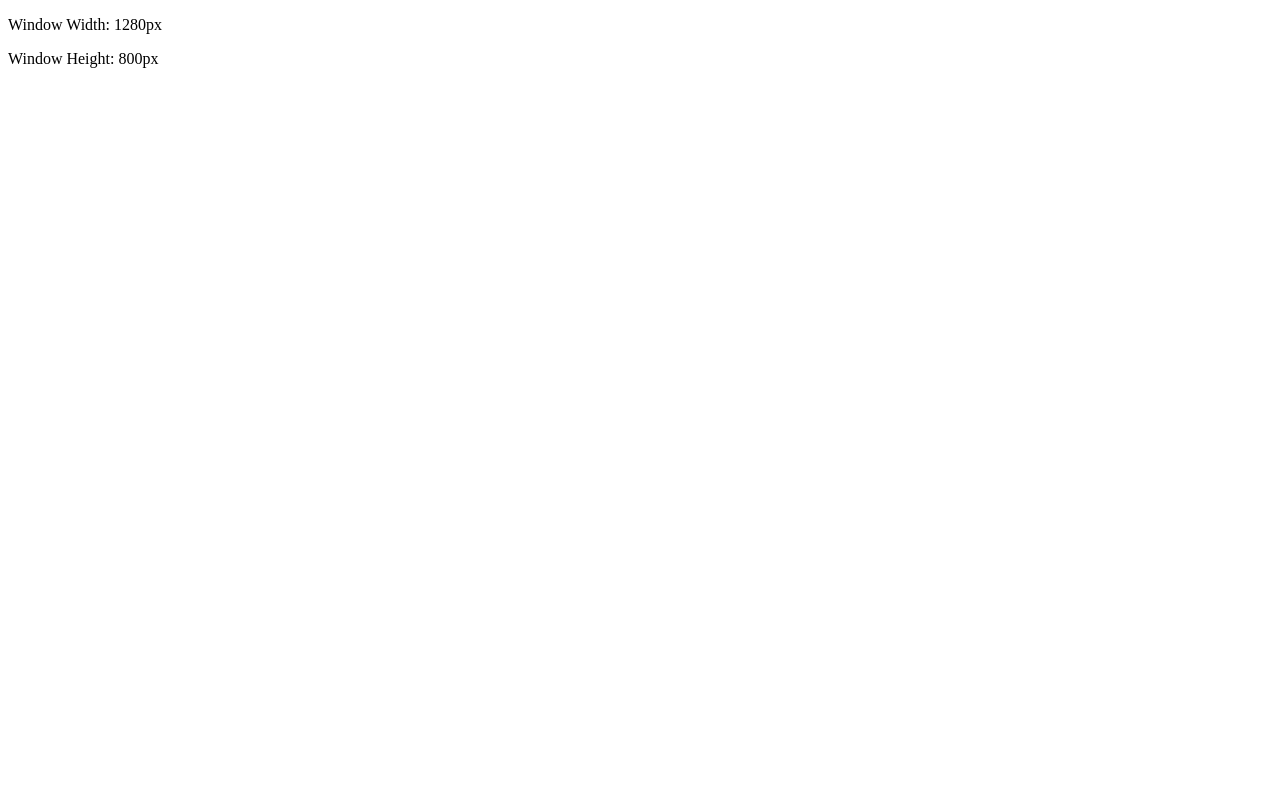
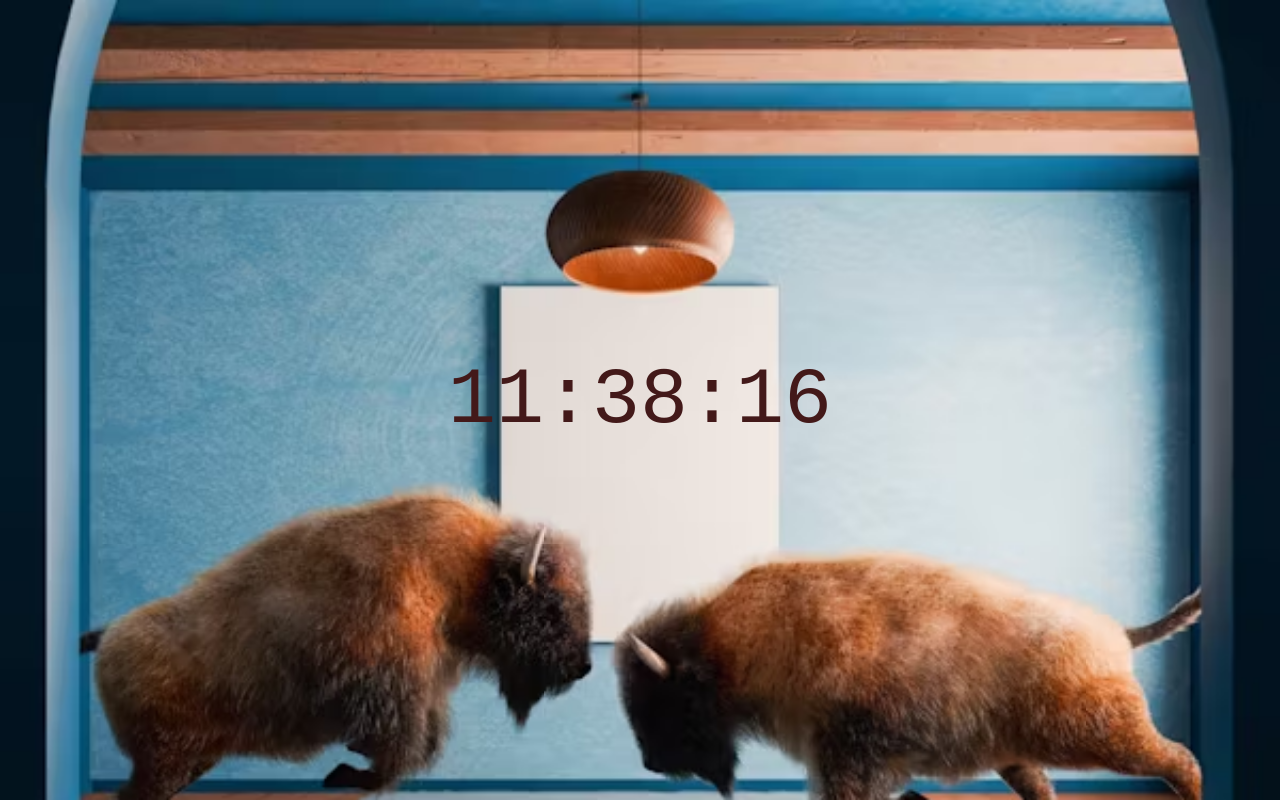
Before and after one commit to vijaym105/React-, a React (Vite) app in the folder my-react-app/: page / in a window 1280 px wide. Built offline with nearby package versions, Linux system fonts and the light colour scheme.

Commit message:
Digital Clock

```diff
--- a/my-react-app/src/App.jsx
+++ b/my-react-app/src/App.jsx
@@ -1,10 +1,11 @@
-import ToDoList from "./ToDoList"
+import Clock from "./Clock"
+
 
 
 
 function App(){
   return(
-<ToDoList />
+<Clock />
   )
 }
 
--- /dev/null
+++ b/my-react-app/src/Clock.jsx
@@ -0,0 +1,31 @@
+import { useEffect, useState } from "react";
+
+function Clock() {
+  const [clock, setClock] = useState(new Date());
+
+  useEffect(() => {
+    const inter = setInterval(() => {
+      setClock(new Date());
+    }, 1000);
+
+    return () => clearInterval(inter); // cleanup
+  }, []);
+
+  function Timelr() {
+    const hour = clock.getHours().toString().padStart(2, "0");
+    const min = clock.getMinutes().toString().padStart(2, "0");
+    const sec = clock.getSeconds().toString().padStart(2, "0");
+
+    return `${hour}:${min}:${sec}`;
+  }
+
+  return (
+    <div className="clock-cont">
+      <div className="clock">
+        <span>{Timelr()}</span>
+      </div>
+    </div>
+  );
+}
+
+export default Clock;
--- a/my-react-app/src/ToDoList.jsx
+++ /dev/null
@@ -1,62 +0,0 @@
-import { func } from "prop-types";
-import { useEffect, useState } from "react";
-
-function ToDoList(){
-    const [width, setWdith] = useState(window.innerWidth);
-    const [height, setHeight] = useState(window.innerHeight);
-
-    useEffect(() =>{
-    window.addEventListener("resize", handleSize )
-        console.log("event added baibe");
-
-},[])
-        function handleSize(){
-            setHeight(window.innerHeight);
-            setWdith(window.innerWidth);
-        }
-    return(
-        <>
-        <p>Window Width: {width}px</p>
-        <p> Window Height: {height}px </p>
-        </>
-    )
-}
-
-
-
-export default ToDoList
-
-
-
-// Code for useEffect (Counter)
-// function ToDoList(){
-//     const [count, setCount] = useState(0);
-//     const [color, setColor] = useState("green")
-
-//     useEffect(() => {
-//         document.title = `Count: ${count} `
-
-
-//         return () => {
-
-//         }
-//     },[count, color])
-//     function AddCount(){
-//         setCount(c => c+1)
-//     }
-//     function SubCount(){
-//         setCount(c => c-1)
-//     }
-//     function Chngcolor(){
-//         setColor(c => c == "green" ? "red" : "green")
-//     }
-//     return(
-//         <div>
-//             <h2>This is counter</h2>
-//             <h4>Count: {count}</h4>
-//             <button onClick={AddCount}>Add</button>
-//             <button onClick={SubCount}>Sub</button><br />
-//             <button onClick={Chngcolor}>Change Color</button>
-//         </div>
-//     )
-// }
--- a/my-react-app/src/index.css
+++ b/my-react-app/src/index.css
@@ -1,38 +1,22 @@
-.head {
-  font-size: 30px;
-  font-weight: 500;
-  margin: 10px;
+html,
+body {
+  background-image: url(assets/pic.avif);
+  object-fit: cover;
+  background-size: cover;
+  background-repeat: no-repeat;
+  background-attachment: fixed;
+  margin: 0;
+  height: 100%;
+  width: 100%;
 }
-
-.inps input {
-  height: 40px;
-  width: 180px;
-  font-size: 18px;
-  padding: 5px;
+.clock-cont {
+  color: hsl(0, 45%, 18%);
+  font-size: 5rem;
+  font-family: monospace;
+  text-shadow: 3px 3px 5px hsla(0, 0, 0, 0.75);
+  display: flex;
+  justify-content: center;
+  align-items: center;
+  height: 100vh;
+  width: 100vw;
 }
-
-.textdes {
-  gap: 10px;
-  color: rgb(4, 48, 48);
-}
-
-.add-btn {
-  height: 55px;
-  width: 60px;
-  font-size: 16px;
-  font-weight: 600;
-  background-color: rgba(4, 189, 4, 0.712);
-}
-
-.Remove-btn {
-  margin: 10px;
-  height: 30px;
-  width: 90px;
-  font-size: 16px;
-  font-weight: 600;
-  background-color: rgba(255, 0, 0, 0.637);
-}
-
-button {
-  cursor: pointer;
-}
```
Also changed, not shown: my-react-app/src/assets/textured img.avif (added).
